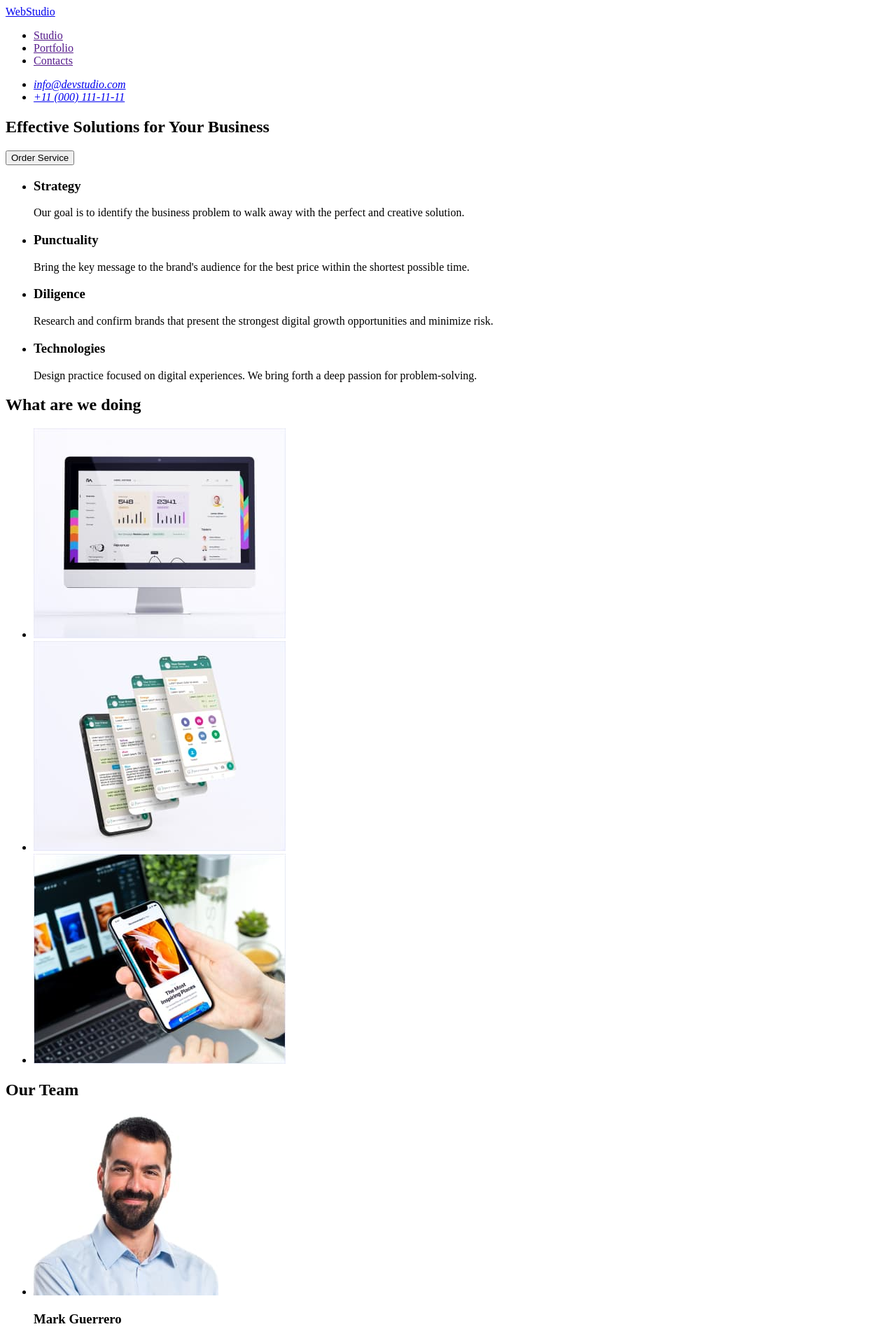
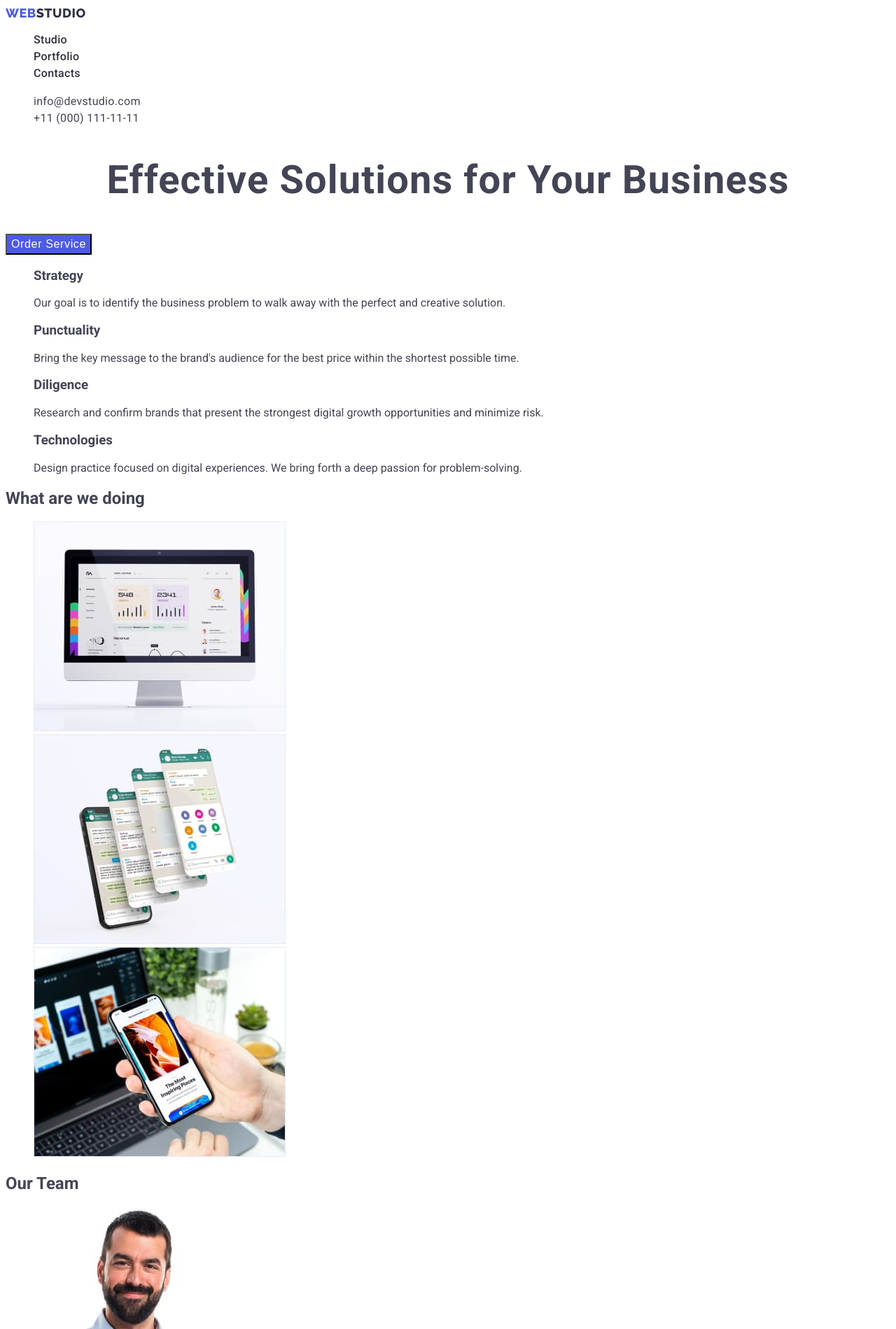
Before and after one commit to luzhnyak/goit-markup-hw-02, a plain HTML site: page index.html in a window 1280 px wide. Shown: the top 1899 px of the page at 70% size. Drawn offline with Linux system fonts and the light colour scheme.

Commit message:
Add clasess

```diff
--- a/css/styles.css
+++ b/css/styles.css
@@ -0,0 +1,105 @@
+body {
+  font-family: 'Roboto', sans-serif;
+  color: #434455;
+}
+
+.list {
+  list-style: none;
+}
+
+.link {
+  text-decoration: none;
+}
+
+/* ======================= Components section ========================== */
+
+.logo-link {
+  font-family: 'Raleway', sans-serif;
+  font-weight: 800;
+  font-size: 18px;
+  line-height: 1.17;
+  letter-spacing: 0.03em;
+  text-transform: uppercase;
+  color: #4d5ae5;
+}
+
+.logo-link-theame-dark {
+  color: #2e2f42;
+}
+
+.logo-link-theame-light {
+  color: #f4f4fd;
+}
+
+/* ======================= Components section ========================== */
+
+/* ======================= Header section ========================== */
+
+.menu-link {
+  font-weight: 500;
+  font-size: 16px;
+  line-height: 1.5;
+  letter-spacing: 0.02em;
+  color: #2e2f42;
+}
+
+.menu-link:active {
+  color: #404bbf;
+}
+
+.contacts-link {
+  font-style: normal;
+  font-weight: 400;
+  font-size: 16px;
+  line-height: 1.5;
+  letter-spacing: 0.02em;
+  color: #434455;
+}
+
+.contacts-link:active {
+  color: #404bbf;
+}
+
+/* ======================= /Header section ========================== */
+
+/* ======================= Hero section ========================== */
+
+.hero-title {
+  font-weight: 700;
+  font-size: 56px;
+  line-height: 1.07;
+  text-align: center;
+  letter-spacing: 0.02em;
+
+  /* color: #FFFFFF; */
+}
+
+.hero-btn {
+  font-weight: 500;
+  font-size: 16px;
+  line-height: 1.5;
+  letter-spacing: 0.04em;
+
+  cursor: pointer;
+  background-color: #4d5ae5;
+  color: #ffffff;
+}
+
+.hero-btn:hover,
+.hero-btn:focus {
+  background-color: #404bbf;
+}
+
+/* ======================= /Hero section ========================== */
+
+/* ======================= About section ========================== */
+/* ======================= /About section ========================== */
+
+/* ======================= Work section ========================== */
+/* ======================= /Work section ========================== */
+
+/* ======================= Team section ========================== */
+/* ======================= /Team section ========================== */
+
+/* ======================= Footer section ========================== */
+/* ======================= /Footer section ========================== */
--- a/index.html
+++ b/index.html
@@ -5,104 +5,177 @@
     <meta http-equiv="X-UA-Compatible" content="IE=edge" />
     <meta name="viewport" content="width=device-width, initial-scale=1.0" />
     <title>Document</title>
+
+    <link rel="preconnect" href="https://fonts.googleapis.com" />
+    <link rel="preconnect" href="https://fonts.gstatic.com" crossorigin />
+    <link
+      href="https://fonts.googleapis.com/css2?family=Raleway:wght@700;800&family=Roboto:wght@400;500;700;900&display=swap"
+      rel="stylesheet"
+    />
+
+    <link rel="stylesheet" href="./css/styles.css" />
   </head>
   <body>
     <header>
       <nav>
-        <a href="./index.html">WebStudio</a>
-        <ul>
-          <li><a href="">Studio</a></li>
-          <li><a href="">Portfolio</a></li>
-          <li><a href="">Contacts</a></li>
+        <a class="logo-link link" href="./index.html"
+          >Web<span class="logo-link-theame-dark">Studio</span></a
+        >
+
+        <ul class="menu list">
+          <li class="menu-item"><a class="menu-link link" href="">Studio</a></li>
+          <li class="menu-item"><a class="menu-link link" href="./portfolio.html">Portfolio</a></li>
+          <li class="menu-item"><a class="menu-link link" href="">Contacts</a></li>
         </ul>
       </nav>
 
-      <address>
-        <ul>
-          <li><a href="mailto:info@devstudio.com">info@devstudio.com</a></li>
-          <li><a href="tel:+110001111111">+11 (000) 111-11-11</a></li>
+      <address class="contacts">
+        <ul class="contacts-list list">
+          <li class="contacts-item">
+            <a class="contacts-link link" href="mailto:info@devstudio.com">info@devstudio.com</a>
+          </li>
+          <li class="contacts-item">
+            <a class="contacts-link link" href="tel:+110001111111">+11 (000) 111-11-11</a>
+          </li>
         </ul>
       </address>
     </header>
 
     <main>
-      <section>
-        <h1>Effective Solutions for Your Business</h1>
-        <button type="button">Order Service</button>
+      <!-- Hero section -->
+      <section class="hero">
+        <h1 class="hero-title">Effective Solutions for Your Business</h1>
+        <button class="hero-btn" type="button">Order Service</button>
       </section>
 
-      <section>
-        <h2 hidden>Section 2</h2>
-        <ul>
-          <li>
-            <h3>Strategy</h3>
-            <p>
+      <!-- About section -->
+      <section class="about">
+        <h2 class="section-title" hidden>About</h2>
+        <ul class="about-list list">
+          <li class="about-list-item">
+            <h3 class="about-list-title">Strategy</h3>
+            <p class="about-list-text">
               Our goal is to identify the business problem to walk away with the perfect and
               creative solution.
             </p>
           </li>
-          <li>
-            <h3>Punctuality</h3>
-            <p>
+          <li class="about-list-item">
+            <h3 class="about-list-title">Punctuality</h3>
+            <p class="about-list-text">
               Bring the key message to the brand's audience for the best price within the shortest
               possible time.
             </p>
           </li>
-          <li>
-            <h3>Diligence</h3>
-            <p>
+          <li class="about-list-item">
+            <h3 class="about-list-title">Diligence</h3>
+            <p class="about-list-text">
               Research and confirm brands that present the strongest digital growth opportunities
               and minimize risk.
             </p>
           </li>
-          <li>
-            <h3>Technologies</h3>
-            <p>
+          <li class="about-list-item">
+            <h3 class="about-list-title">Technologies</h3>
+            <p class="about-list-text">
               Design practice focused on digital experiences. We bring forth a deep passion for
               problem-solving.
             </p>
           </li>
         </ul>
       </section>
-      <section>
-        <h2>What are we doing</h2>
-        <ul>
-          <li><img src="./images/work1.jpg" alt="Work 1" width="360" /></li>
-          <li><img src="./images/work2.jpg" alt="Work 2" width="360" /></li>
-          <li><img src="./images/work3.jpg" alt="Work 3" width="360" /></li>
+
+      <!-- Work section -->
+      <section class="work">
+        <h2 class="section-title">What are we doing</h2>
+        <ul class="work-list list">
+          <li class="work-list-item">
+            <img
+              class="work-list-img"
+              src="./images/work1.jpg"
+              alt="Work 1"
+              width="360"
+              height="300"
+            />
+          </li>
+          <li class="work-list-item">
+            <img
+              class="work-list-img"
+              src="./images/work2.jpg"
+              alt="Work 2"
+              width="360"
+              height="300"
+            />
+          </li>
+          <li class="work-list-item">
+            <img
+              class="work-list-img"
+              src="./images/work3.jpg"
+              alt="Work 3"
+              width="360"
+              height="300"
+            />
+          </li>
         </ul>
       </section>
 
+      <!-- Team section -->
       <section>
-        <h2>Our Team</h2>
-        <ul>
-          <li>
-            <img src="./images/mark.jpg" alt="Mark Guerrero" width="264" />
-            <h3>Mark Guerrero</h3>
-            <p>Product Designer</p>
+        <h2 class="section-title">Our Team</h2>
+        <ul class="team-list list">
+          <li class="team-list-item">
+            <img
+              class="team-list-img"
+              src="./images/mark.jpg"
+              alt="Mark Guerrero"
+              width="264"
+              height="260"
+            />
+            <h3 class="team-list-title">Mark Guerrero</h3>
+            <p class="team-list-text">Product Designer</p>
           </li>
-          <li>
-            <img src="./images/tom.jpg" alt="Tom Ford" width="264" />
-            <h3>Tom Ford</h3>
-            <p>Frontend Developer</p>
+          <li class="team-list-item">
+            <img
+              class="team-list-img"
+              src="./images/tom.jpg"
+              alt="Tom Ford"
+              width="264"
+              height="260"
+            />
+            <h3 class="team-list-title">Tom Ford</h3>
+            <p class="team-list-text">Frontend Developer</p>
           </li>
-          <li>
-            <img src="./images/camila.jpg" alt="Camila Garcia" width="264" />
-            <h3>Camila Garcia</h3>
-            <p>Marketing</p>
+          <li class="team-list-item">
+            <img
+              class="team-list-img"
+              src="./images/camila.jpg"
+              alt="Camila Garcia"
+              width="264"
+              height="260"
+            />
+            <h3 class="team-list-title">Camila Garcia</h3>
+            <p class="team-list-text">Marketing</p>
           </li>
-          <li>
-            <img src="./images/daniel.jpg" alt="Daniel Wilson" width="264" />
-            <h3>Daniel Wilson</h3>
-            <p>UI Designer</p>
+          <li class="team-list-item">
+            <img
+              class="team-list-img"
+              src="./images/daniel.jpg"
+              alt="Daniel Wilson"
+              width="264"
+              height="260"
+            />
+            <h3 class="team-list-title">Daniel Wilson</h3>
+            <p class="team-list-text">UI Designer</p>
           </li>
         </ul>
       </section>
     </main>
 
-    <footer>
-      <a href="./index.html">WebStudio</a>
-      <p>
+    <!-- Footer section -->
+    <footer class="footer-section">
+      <a class="logo-link link" href="./index.html"
+        >Web<span class="logo-link-theame-light">Studio</span></a
+      >
+
+      <p class="footer-text">
         Increase the flow of customers and sales for your business with digital marketing & growth
         solutions.
       </p>
```
Also changed, not shown: portfolio.html (+49 -1 lines).
